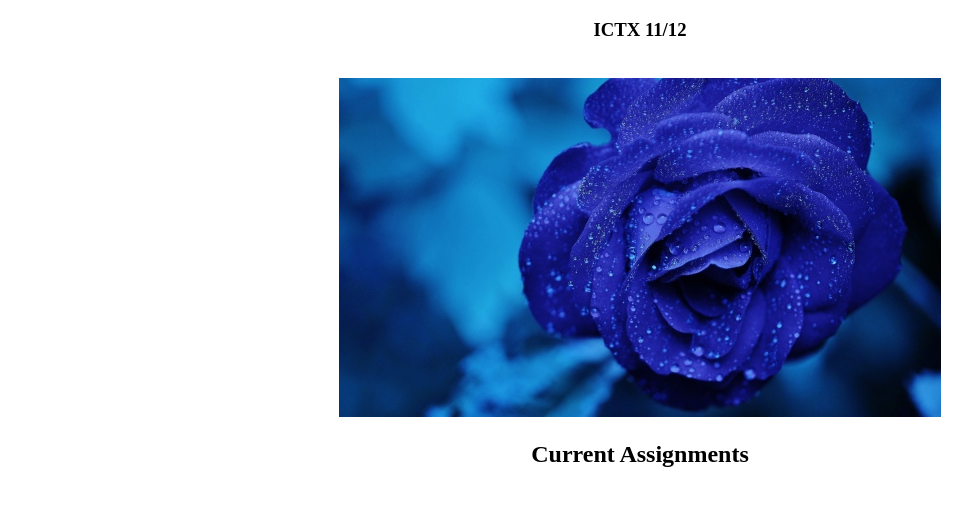
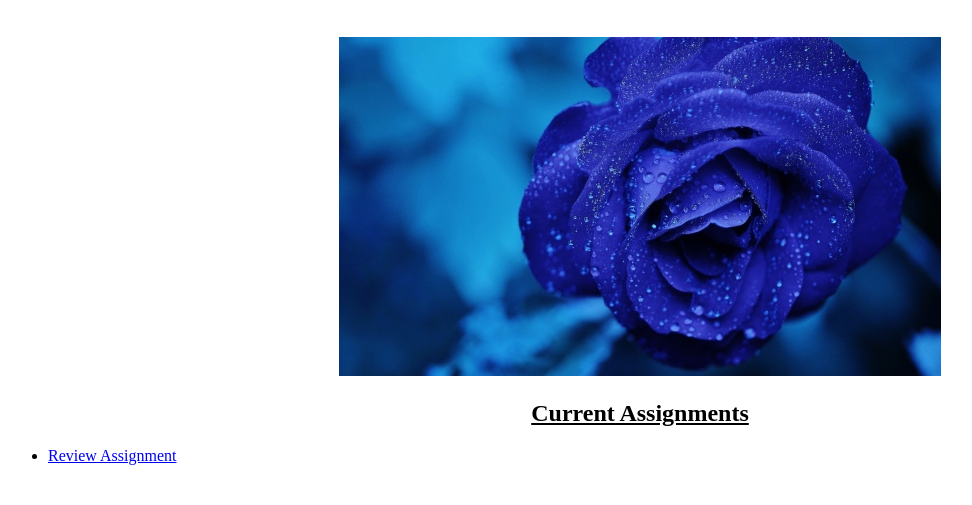
Before and after one commit to khushybrarweb/Khushy_Web, a plain HTML site: page index.html in a window 1280 px wide. Shown: the part 61-566 px from the top of the page, without its empty margins (0-972 px from the left). Drawn offline with Linux system fonts and the light colour scheme.

Commit message:
desciption of the change

```diff
--- a/index.html
+++ b/index.html
@@ -6,11 +6,13 @@
     <body>
         <center>
             <h1> Khushy Brar </h1>
-            <h3> ICTX 11/12 </h3>
             <br>
-            <img src="images/bluerose.jpg" alt="Blue Rose Image">
-            <h2> Current Assignments </h2>
+            <img src="images/bluerose.jpg" alt="Image of a Blue Rose">
+            <br>
+            <h2> <u> Current Assignments </u> </h2>
         </center>
-
+        <ul>
+            <li> <a href="review.html"> Review Assignment </a></li>
+        </ul>
     </body>
 </html>
```
Also changed, not shown: review/review.html (+1 -1 lines).
